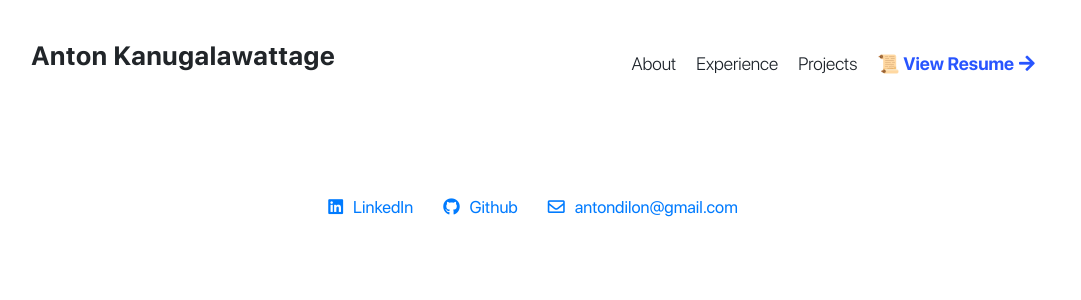
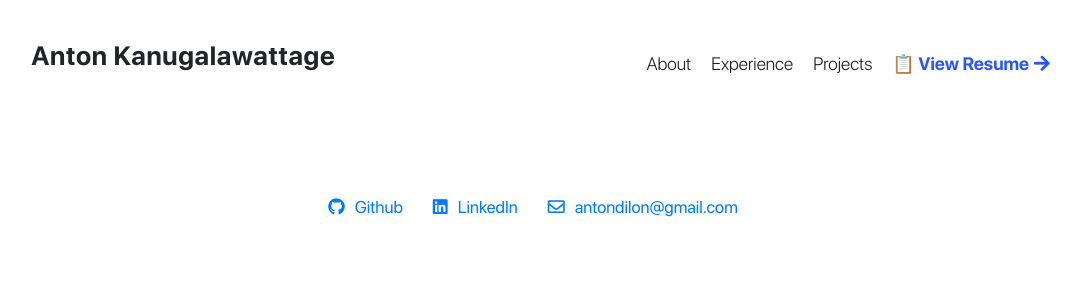
Before and after one commit to AntonKanug/AntonKanug-3.0, a React (Create React App) app: page /projects/1 in a window 1280 px wide. Shown: the top 300 px of the page, without its empty margins (107-1188 px from the left). Built offline with nearby package versions, Linux system fonts and the light colour scheme.

Commit message:
Update intro, footer and navbar

```diff
--- a/src/App.css
+++ b/src/App.css
@@ -102,10 +102,12 @@ h1::selection,
 h2::selection,
 h3::selection,
 h4::selection,
-p::selection {
+p::selection,
+a::selection {
     background: #a8a8a8;
     color: white;
 }
+
 img {
   user-select: none;
   -moz-user-select: none;
@@ -118,6 +120,6 @@ img {
 
 .MuiSnackbarContent-message{
   color: #485160;
-  font-family: "SFProSB";
+  font-family: "SFProBold";
   letter-spacing: 0.4px;
 }
--- a/src/Components/Footer.js
+++ b/src/Components/Footer.js
@@ -11,16 +11,16 @@ export class Footer extends Component {
                             <div className="col-md-6 offset-md-3 social">
                                 <div className="container">
                                     <div className="row justify-content-md-center">
+                                    <a className="no-underline" href="https://github.com/antonkanug">
+                                            <div className="col-md-auto name">
+                                                <i className="fab fa-github social-icon"></i>
+                                                Github
+                                            </div>
+                                        </a>
                                         <a className="no-underline" href="https://www.linkedin.com/in/antonkanug/">
                                             <div className="col-md-auto name">
                                                 <i className="fab fa-linkedin social-icon"></i>
                                                 LinkedIn
-                                            </div>
-                                        </a>
-                                        <a className="no-underline" href="https://github.com/antonkanug">
-                                            <div className="col-md-auto name">
-                                                <i className="fab fa-github social-icon"></i>
-                                                Github
                                             </div>
                                         </a>
                                         <a className="no-underline in-line" href="mailto:antondilon@gmail.com">
--- a/src/Components/Intro.js
+++ b/src/Components/Intro.js
@@ -21,7 +21,7 @@ export class Intro extends Component {
                  <div  id="main" className="main-wrapper">
             <div className="container"  style={{marginTop:'50px'}}>
                 <div className="row align-items-center">
-                    <div className="col-lg-6 col-sm-6 col-xs-6">
+                    <div className="col-lg-6 col-sm-12">
                         <div className="banner-content slide-in-blurred-left" >
                             <div>
                             <h1 style={{fontFamily:'SFProBold'}}>
@@ -64,8 +64,8 @@ export class Intro extends Component {
 
 
                     </div>
-                    <div className="col-lg-6 col-sm-6 col-xs-6 slide-in-blurred-bottom" >
-                        <img src="assets/img-landing.svg" className='me' alt="loading..." style={{paddingTop:'10px'}} />
+                    <div className="col-lg-6 col-sm-12 slide-in-blurred-bottom" >
+                        <img src="assets/img-landing-1.svg" className='me' alt="loading..." style={{paddingTop:'10px', margin:'0%', width:'100%'}} />
                     </div>
                 </div>
             </div>
--- a/src/Components/Navbar.js
+++ b/src/Components/Navbar.js
@@ -62,19 +62,27 @@ export class Navbar extends Component {
                                 </span>
                             </div>
                         </div>
-                        <div className="col slide-in-blurred-right" style={{fontFamily:'SFProLight', fontSize:'18px'}}>
+                        <div className="slide-in-blurred-right" style={{fontFamily:'SFProLight', fontSize:'18px'}}>
                             <div className="full-options">
-                                <a href="">
+
+                                <a href="" className="menu">
                                     <div className="resume-options" style={{fontFamily:'SFProBold'}}>
-                                    📜 View Resume<i style={{paddingLeft:'5px'}}class="fas fa-arrow-right"></i>
+                                    📋 View Resume<i style={{paddingLeft:'5px'}}class="fas fa-arrow-right"></i>
                                     </div>
                                 </a>
+
+                                {/* <a className="menu" href="mailto:antondilon@gmail.com">
+                                    <div className="resume-options" style={{fontFamily:'SFProBold'}}>
+                                    📬
+                                        antondilon@gmail.com
+                                    </div>
+                                </a> */}
                                 <Anchors />
                             </div>
                             <div className="short-options">
-                            <a href="" className="resume-link">
+                            <a href="" className="resume-link menu">
                                     <div className="resume-options" style={{fontFamily:'SFProBold'}}>
-                                    📜 Resume<i style={{paddingLeft:'5px'}}class="fas fa-arrow-right"></i>
+                                    📋 Resume<i style={{paddingLeft:'5px'}}class="fas fa-arrow-right"></i>
                                     </div>
                                 </a>
                             </div>
--- a/src/Components/Navbar.scss
+++ b/src/Components/Navbar.scss
@@ -42,6 +42,43 @@
 .full-options {
     margin-top: 10px;
     float: right;
+
+    .menu  {
+        position: relative;
+        display: inline-block;
+        font-weight: 300;
+        color: #2855FF;
+        transition: color .2s ease;
+        text-decoration: none;
+        font-family: "SFProSB";
+
+        &:hover {
+            cursor: pointer;
+            color: #2855FF;
+
+            &::after,
+            &::before {
+                width: 100%;
+                left: 0;
+            }
+        }
+
+        &::after,
+        &::before {
+            content: '';
+            position: absolute;
+            top: calc(90% + 5px);
+            width: 0;
+            right: 0;
+            height: 2px;
+        }
+
+        &::before {
+            transition: width .3s cubic-bezier(0.51, 0.18, 0, 0.88) .1s;
+            background: #2855FF;
+        }
+    }
+
 }
 
 .full-options a {
@@ -63,7 +100,6 @@
 
 .resume-options:hover {
     cursor: pointer;
-    color: #4895F0;
     text-decoration: none;
 }
 
--- a/src/Components/projects.json
+++ b/src/Components/projects.json
@@ -33,7 +33,7 @@
         "body": [
             {
                 "type": "text",
-                "content": "A web application that finds the shortest path between multiple destinations using Dijkstra's algorithm on 100,000+ nodes for state of Colorado."
+                "content": "A web application that finds the shortest path between multiple destinations using Dijkstra's algorithm on 1,000,000+ edges for state of Colorado."
             },
             {
                 "type": "text",
```
Also changed, not shown: public/assets/img-landing-1.svg (added), 1 other file (tests, documents, lock files or other folders).
